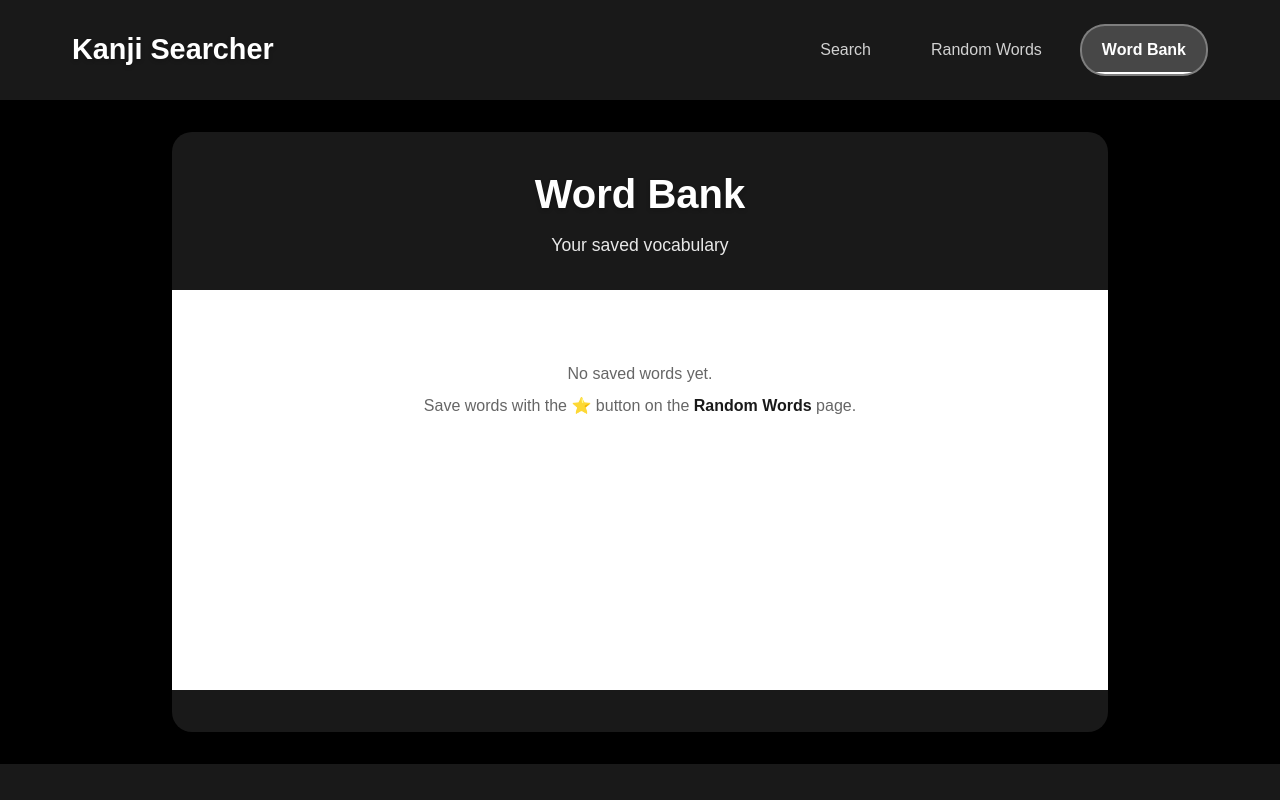
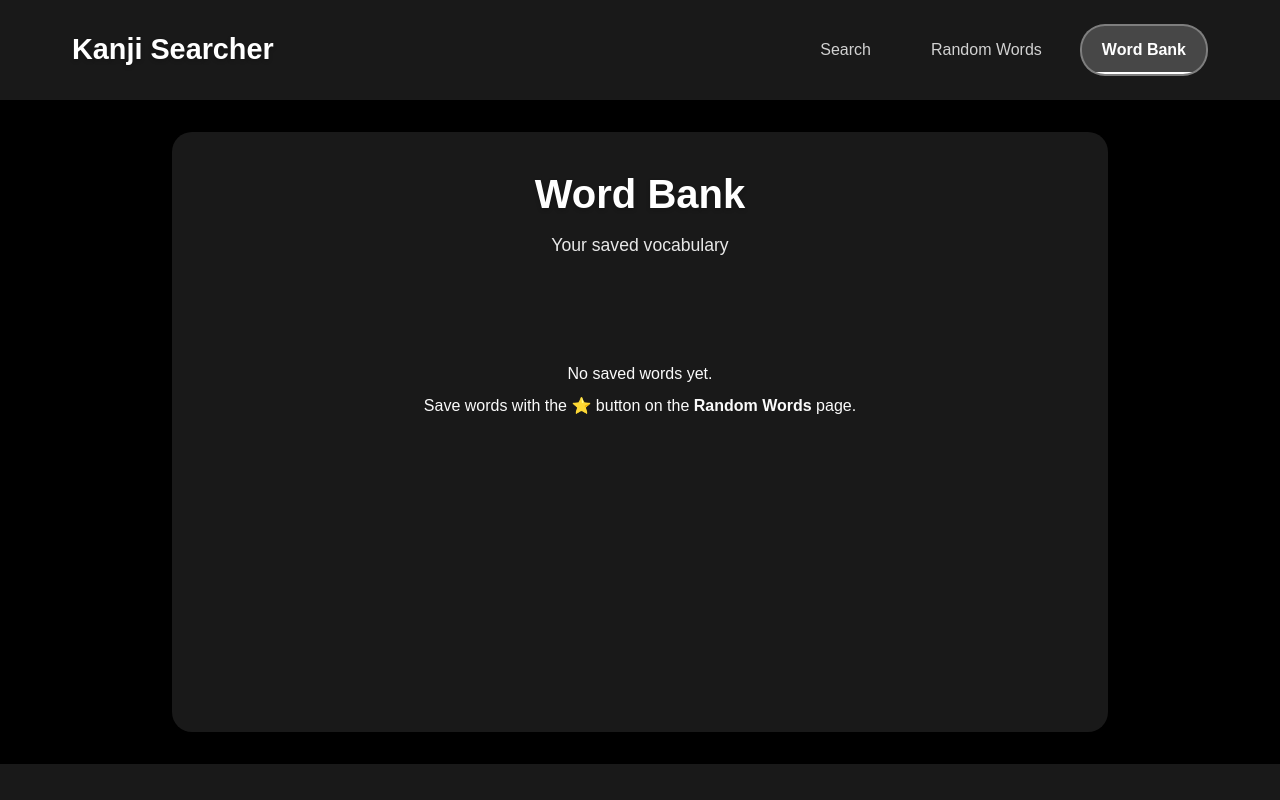
Before and after one commit to QCoQCo/Kanji-Searcher, a React (Vite) app: page /word-bank in a window 1280 px wide. Shown: the top 800 px of the page. Built offline with nearby package versions, Linux system fonts and the light colour scheme; a web font is replaced by a local one.

Commit message:
style: update empty state background and text colors to dark theme palette

```diff
--- a/src/pages/RandomWordsPage.css
+++ b/src/pages/RandomWordsPage.css
@@ -298,7 +298,7 @@
 .no-words {
     text-align: center;
     padding: 4rem 2rem;
-    color: #666;
+    color: #fafafa;
 }
 
 .no-words p {
--- a/src/pages/WordBankPage.css
+++ b/src/pages/WordBankPage.css
@@ -149,10 +149,10 @@
 }
 
 .word-bank-empty {
-    background: white;
+    background: #191919;
     padding: 4rem 2rem;
     text-align: center;
-    color: #666;
+    color: #fafafa;
     min-height: 400px;
 }
 
@@ -161,7 +161,7 @@
 }
 
 .word-bank-empty a {
-    color: #191919;
+    color: #fafafa;
     font-weight: 600;
 }
 
```
